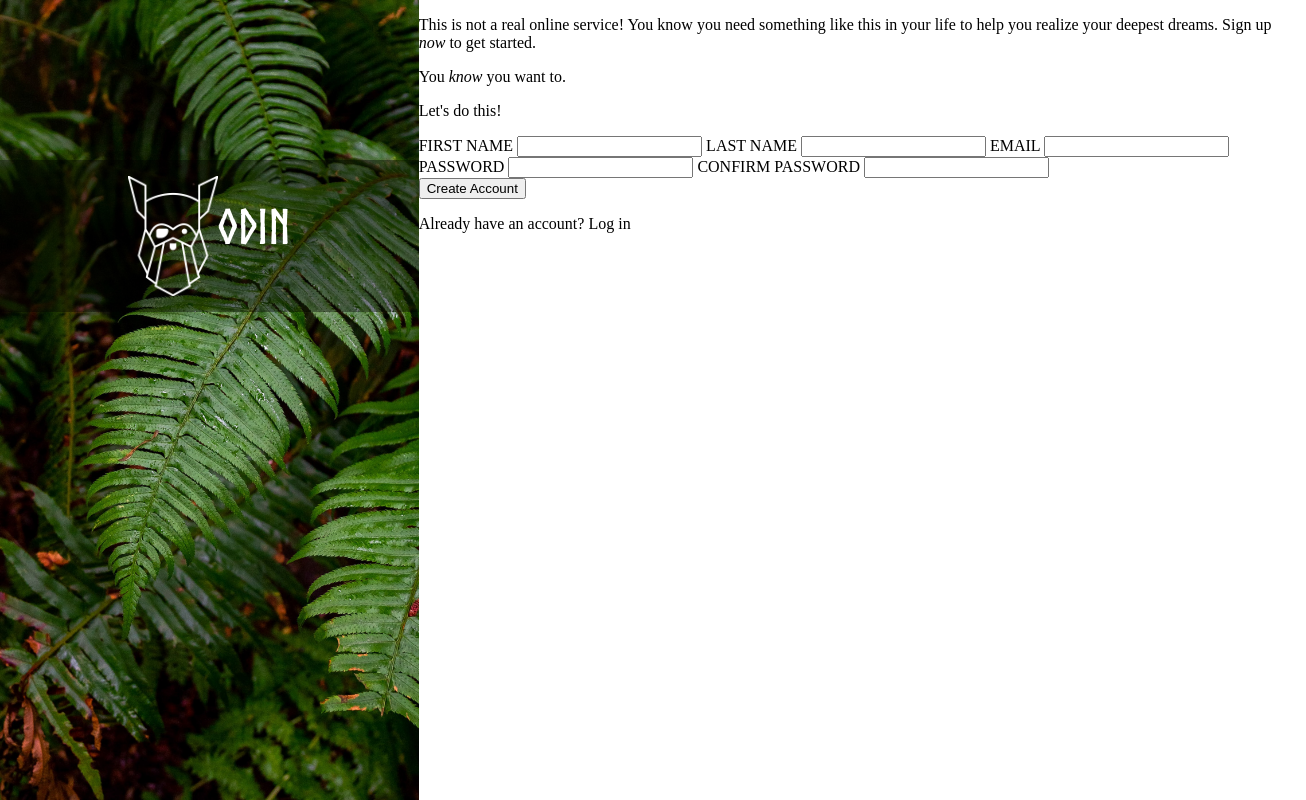
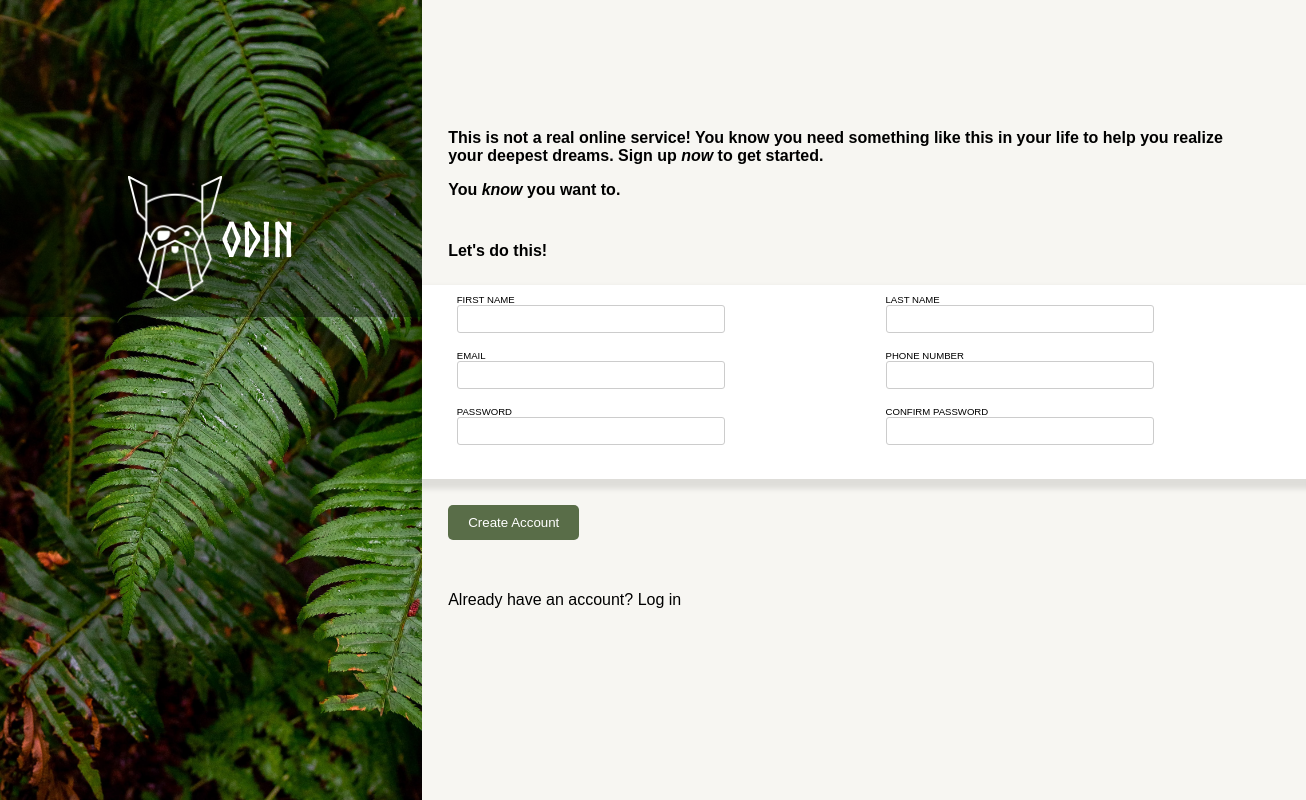
Before and after one commit to epichalcon/odin-sign-up, a plain HTML site: page index.html in a window 1280 px wide. Shown: the whole page, 1306 px wide, since content can reach past the window. Drawn offline with Linux system fonts and the light colour scheme.

Commit message:
pagina completa
falta el color de error

```diff
--- a/index.html
+++ b/index.html
@@ -27,30 +27,53 @@
             <p>You <i>know</i> you want to.</p>
 
         </div>
-        <div class="form-main">
-            <div class="presentation">
+        <form>
             <p>Let's do this!</p>
-            </div>
-            <form>
+            <div class="inputs">
+                <div>
+                    <div>
                         <label for="first-name">FIRST NAME</label>
                         <input type="text" name="first_name" id="first-name">
+                    </div>
 
+                    <div>
                         <label for="last-name">LAST NAME</label>
                         <input type="text" name="last_name" id="last-name">
+                    </div>
 
+                </div>
+
+                <div>
+                    <div>
                         <label for="email">EMAIL</label>
                         <input type="email" name="email" id="email">
+                    </div>
 
+                    <div>
+                        <label for="phone-number">PHONE NUMBER</label>
+                        <input type="text" name="phone_number" id="phone-number">
+                    </div>
+                </div>
+
+                <div>
+                    <div>
                         <label for="password">PASSWORD</label>
                         <input type="password" name="password" id="password">
-
+                    </div>
+                    <div>
                         <label for="confirm-password">CONFIRM PASSWORD</label>
                         <input type="password" name="confirm-password" id="confirm-password">
+                    </div>
 
+                </div>
+
+
+
+            </div>
+
+            <button type="submit">Create Account</button>
         </form>
-        </div>
         <div class="form-bottom">
-            <button type="submit">Create Account</button>
 
             <p>Already have an account? Log in</p>
 
--- a/style.css
+++ b/style.css
@@ -1,8 +1,8 @@
-* {
-    * margin: 0px;
-    * padding: 0px;
-    * box-sizing: border-box;
-    * }
+
+:root {
+    --primary-background: #dcf2d5;
+    --secondary-background: #e9f0e6;
+}
 
 @font-face {
     font-family: Norse-bold;
@@ -15,6 +15,9 @@ body {
     width: 100vw;
     height: 100vh;
     margin: 0;
+
+    font-family: sans-serif;
+    background-color: #f7f6f2;
 }
 
 .form {
@@ -40,13 +43,87 @@ body {
     display: flex;
 
     padding: 2vh 10vw;
+    align-items: center;
 }
 
+
 .logo {
-    height: 15vh;
+    height: 125px;
     top: 50%;
 }
 
-.banner-text {
-    padding: 2vw 0;
+.form-head {
+    margin: 15% 3% 5% 3%;
 }
+
+.form-head p {
+    font-weight: bold;
+}
+
+
+form p {
+    font-weight: bold;
+    margin: 0% 3%;
+}
+
+.inputs {
+    margin-top: 3%;
+    padding: 0% 0% 3% 3%;
+    width: 100%;
+    height: 30%;
+
+    font-size: .7rem;
+    box-shadow: 2px 6px 5px 4px rgba(0,0,0,0.1);
+    background-color: white;
+
+    display: flex;
+    flex-direction: column;
+}
+
+
+.inputs > div {
+    flex: 1;
+    display: flex;
+}
+
+.inputs > div > div {
+    flex: 1;
+    display: flex;
+    flex-direction: column;
+    margin: 1%
+}
+
+input {
+    width: 20vw;
+    border:0;
+    padding:5px;
+    font-size:1.3em;
+    color:#ccc;
+    border:solid 1px #ccc;
+    box-shadow: inner 0 0 4px rgba(0, 0, 0, 0.2);
+    border-radius: 3px;
+}
+
+input:focus {
+    outline: none;
+    border-color: #719ECE;
+    box-shadow: 0 0 10px #719ECE;
+}
+
+label {
+    font-size: .6rem;
+}
+
+button {
+    margin: 3% 3%;
+    padding: 10px 20px;
+    background-color: #596D48;
+    color: white;
+    border-radius: 5px;
+    border: none;
+}
+
+.form-bottom {
+    margin: 3%;
+
+}
```
Lines whose indentation alone changed are shown as unchanged.
